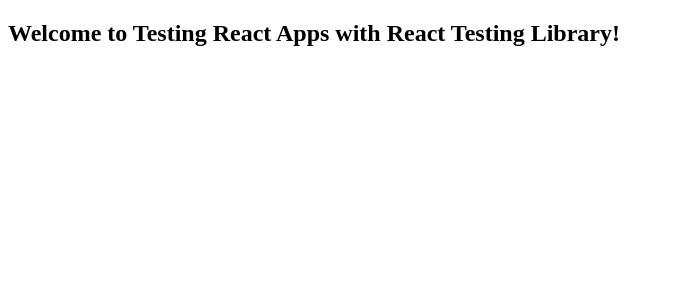
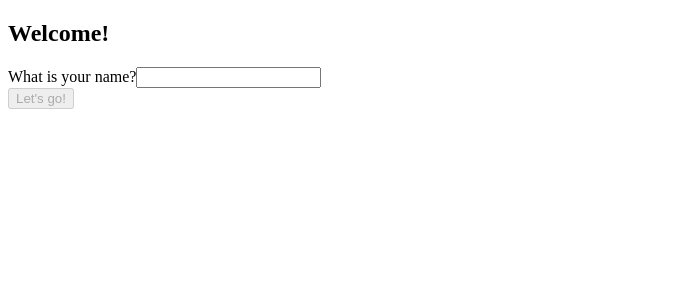
Before and after one commit to ritamcastro/testing-apps-with-rtl, a React app: page / in a window 1280 px wide. Shown: the top 300 px of the page, without its empty margins (0-673 px from the left). Built offline with nearby package versions, Linux system fonts and the light colour scheme.

Commit message:
Add implementation for form and clean up

```diff
--- a/src/app.jsx
+++ b/src/app.jsx
@@ -1,6 +1,18 @@
-import React from 'react'
-import Banner from './components/banner'
+import React, { useState } from 'react'
+import Welcome from './features/greetingz/welcome'
 
-const App = () => <Banner />
+const App = () => {
 
+    const [username, setUsername] = useState('')
+    const onWelcoming = (name) => {
+        setUsername(name)
+    }
+
+    return (
+        <div>
+            <Welcome onSubmit={onWelcoming} />
+            {username.length > 0 ? <p> Welcome, {username}!</p> : null}
+        </div>
+    )
+}
 export default App
--- a/src/components/banner.jsx
+++ /dev/null
@@ -1,9 +0,0 @@
-import React from 'react'
-
-const Banner = () => (
-    <div>
-        <h1>Welcome to Testing React Apps with React Testing Library!</h1>
-    </div>
-)
-
-export default Banner
--- a/src/features/greetingz/welcome.jsx
+++ b/src/features/greetingz/welcome.jsx
@@ -1,10 +1,26 @@
-import React from 'react'
+import React, { useState, useEffect } from 'react'
 
-const Welcome = () => {
+const Welcome = ({ }) => {
+
+    const [username, setUsername] = useState('')
+    const [isEnabled, setEnable] = useState(false)
+
+    useEffect(() => {
+        username.length > 0 ? setEnable(true) : null
+    }, [username])
 
     return (
         <div>
             <h1>Welcome!</h1>
+            <form>
+                <div>
+                    <label htmlFor="username-field">What is your name?</label>
+                    <input id="username-field" name="username" required onChange={(e) => setUsername(e.target.value)} />
+                </div>
+                <div>
+                    <button disabled={!isEnabled} type="submit">Let's go!</button>
+                </div>
+            </form>
         </div>
     )
 }
--- a/src/index.html
+++ b/src/index.html
@@ -4,7 +4,7 @@
   <meta charset="UTF-8">
   <meta name="viewport" content="width=device-width, initial-scale=1.0">
   <link rel="shortcut icon" href="/assets/images/mandala.png" type="image/png"/>
-  <title>React boilerplate</title>
+  <title>Testing React Apps</title>
 </head>
 <body>
   <section id="app"></section>
```
Also changed, not shown: tests/components/banner.jsx (deleted, +0 -5 lines).
